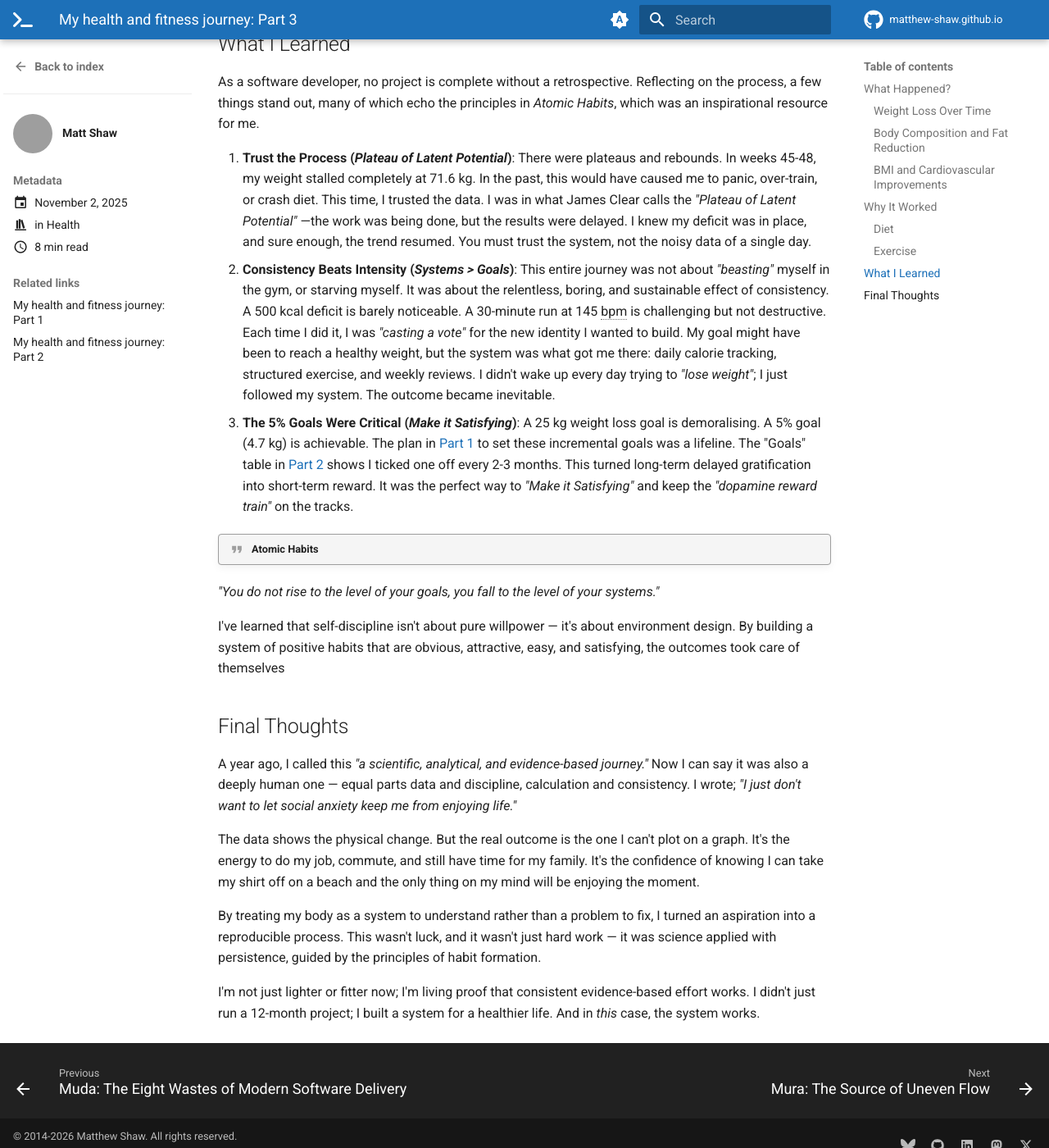
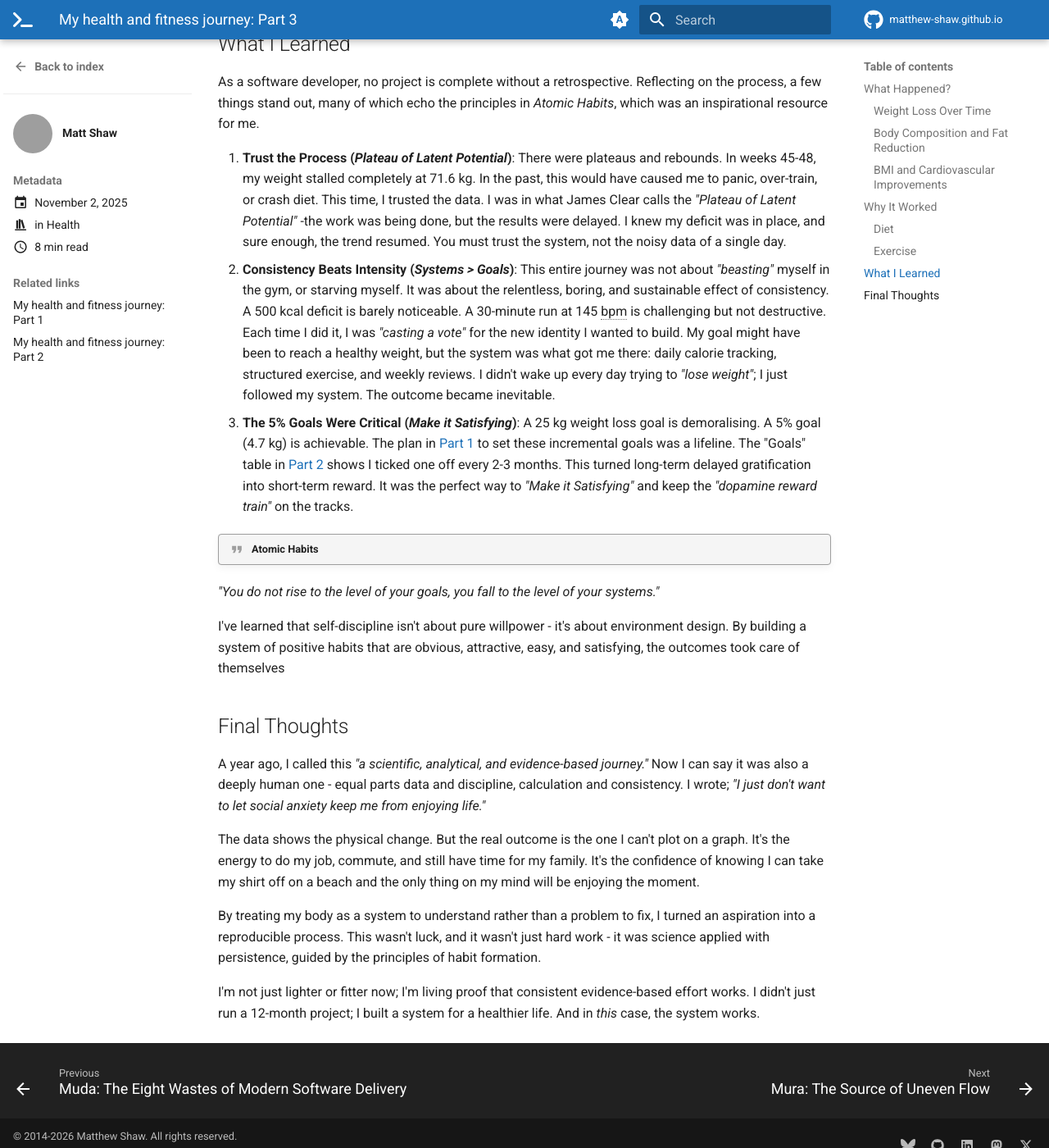
Before and after one commit to matthew-shaw/matthew-shaw.github.io, an MkDocs documentation site: the page built from docs/blog/posts/fitness-journey-3.md, in a window 1280 px wide and 1400 px high, scrolled down 5015 px. Shown: the whole window at 82% size. Built offline with MkDocs 1.6.1 and Material for MkDocs 9.7.7, drawn with Linux system fonts in a browser that asks for light colours; emoji names are drawn with the system emoji font; plug-ins that fetch from the network failed and are left out; comment, search, counter and statistics services are not loaded; some of the changed text lies outside the part shown; grey boxes are pictures that could not be loaded.

Commit message:
begone em dash!

```diff
--- a/docs/blog/posts/fitness-journey-3.md
+++ b/docs/blog/posts/fitness-journey-3.md
@@ -19,9 +19,9 @@ links:
 
 # My health and fitness journey: Part 3
 
-Welcome to the third and final part of this blog series. In [Part 1](fitness-journey-1.md), I outlined a scientific and analytical plan to transform my health and fitness by my 40th birthday. No fads, no guesswork, no pseudo-science — just measurable data, evidence-based methods, and a willingness to test and iterate on myself as the subject. In [Part 2](fitness-journey-2.md), I obsessively tracked and shared 52 weeks of raw data as I executed that plan.
+Welcome to the third and final part of this blog series. In [Part 1](fitness-journey-1.md), I outlined a scientific and analytical plan to transform my health and fitness by my 40th birthday. No fads, no guesswork, no pseudo-science - just measurable data, evidence-based methods, and a willingness to test and iterate on myself as the subject. In [Part 2](fitness-journey-2.md), I obsessively tracked and shared 52 weeks of raw data as I executed that plan.
 
-Now it's time to connect the dots — to bring the theory and the data together, and understand not just _what_ worked, but _why_ it did.
+Now it's time to connect the dots - to bring the theory and the data together, and understand not just _what_ worked, but _why_ it did.
 
 <!-- more -->
 
@@ -45,7 +45,7 @@ In simple terms, I've gone from clinically obese to a healthy BMI, halved my bod
 
 ![Weight](../../assets/images/weight.svg){ width="600" }
 
-Looking at the chart of my actual progress, you can see the compounding effect of small, daily decisions. The overall weight trend is remarkably consistent. There were inevitable fluctuations, but across the full 52 weeks the line follows an exponential decay — rapid early change as glycogen and water stores depleted, followed by slower, more sustainable loss as fat reduction took over.
+Looking at the chart of my actual progress, you can see the compounding effect of small, daily decisions. The overall weight trend is remarkably consistent. There were inevitable fluctuations, but across the full 52 weeks the line follows an exponential decay - rapid early change as glycogen and water stores depleted, followed by slower, more sustainable loss as fat reduction took over.
 
 Each interim goal I set along the way was achieved almost exactly on schedule, confirming that the predictive models I built in [Part 1](fitness-journey-1.md) were not only reasonable but also accurate. This proves that a slow, steady, and predictable loss of ~0.47 kg (1 lb) per week is not only achievable but incredibly sustainable.
 
@@ -65,7 +65,7 @@ BMI isn't perfect, but it's consistent. Moving from 31.9 to 23.6 represents a sh
 
 ![RHR](../../assets/images/rhr.svg){ width="600" }
 
-Meanwhile, my resting heart rate fell from 61 bpm to 55 bpm (with a low of 53 bpm in Week 49). This 10% drop might not sound dramatic, but physiologically it's significant — a sign of improved stroke volume, parasympathetic tone, and overall cardiovascular efficiency. It's the direct outcome of spending a year training predominantly in my Zone 2 range (around 145 bpm), where aerobic adaptation occurs most effectively.
+Meanwhile, my resting heart rate fell from 61 bpm to 55 bpm (with a low of 53 bpm in Week 49). This 10% drop might not sound dramatic, but physiologically it's significant - a sign of improved stroke volume, parasympathetic tone, and overall cardiovascular efficiency. It's the direct outcome of spending a year training predominantly in my Zone 2 range (around 145 bpm), where aerobic adaptation occurs most effectively.
 
 My heart is stronger and more effective, having to do less work to pump blood around a body that is 24.7 kg lighter. This is a profound long-term health improvement.
 
@@ -114,21 +114,21 @@ Let's look at that as a ratio. Of all the weight I lost:
 
 As a software developer, no project is complete without a retrospective. Reflecting on the process, a few things stand out, many of which echo the principles in _Atomic Habits_, which was an inspirational resource for me.
 
-1. **Trust the Process (_Plateau of Latent Potential_)**: There were plateaus and rebounds. In weeks 45-48, my weight stalled completely at 71.6 kg. In the past, this would have caused me to panic, over-train, or crash diet. This time, I trusted the data. I was in what James Clear calls the _"Plateau of Latent Potential"_ —the work was being done, but the results were delayed. I knew my deficit was in place, and sure enough, the trend resumed. You must trust the system, not the noisy data of a single day.
+1. **Trust the Process (_Plateau of Latent Potential_)**: There were plateaus and rebounds. In weeks 45-48, my weight stalled completely at 71.6 kg. In the past, this would have caused me to panic, over-train, or crash diet. This time, I trusted the data. I was in what James Clear calls the _"Plateau of Latent Potential"_ -the work was being done, but the results were delayed. I knew my deficit was in place, and sure enough, the trend resumed. You must trust the system, not the noisy data of a single day.
 2. **Consistency Beats Intensity (_Systems > Goals_)**: This entire journey was not about _"beasting"_ myself in the gym, or starving myself. It was about the relentless, boring, and sustainable effect of consistency. A 500 kcal deficit is barely noticeable. A 30-minute run at 145 bpm is challenging but not destructive. Each time I did it, I was _"casting a vote"_ for the new identity I wanted to build. My goal might have been to reach a healthy weight, but the system was what got me there: daily calorie tracking, structured exercise, and weekly reviews. I didn't wake up every day trying to _"lose weight"_; I just followed my system. The outcome became inevitable.
 3. **The 5% Goals Were Critical (_Make it Satisfying_)**: A 25 kg weight loss goal is demoralising. A 5% goal (4.7 kg) is achievable. The plan in [Part 1](fitness-journey-1.md) to set these incremental goals was a lifeline. The "Goals" table in [Part 2](fitness-journey-2.md) shows I ticked one off every 2-3 months. This turned long-term delayed gratification into short-term reward. It was the perfect way to _"Make it Satisfying"_ and keep the _"dopamine reward train"_ on the tracks.
 
 !!! quote "Atomic Habits"
 _"You do not rise to the level of your goals, you fall to the level of your systems."_
 
-I've learned that self-discipline isn't about pure willpower — it's about environment design. By building a system of positive habits that are obvious, attractive, easy, and satisfying, the outcomes took care of themselves
+I've learned that self-discipline isn't about pure willpower - it's about environment design. By building a system of positive habits that are obvious, attractive, easy, and satisfying, the outcomes took care of themselves
 
 ## Final Thoughts
 
-A year ago, I called this _"a scientific, analytical, and evidence-based journey."_ Now I can say it was also a deeply human one — equal parts data and discipline, calculation and consistency. I wrote; _"I just don't want to let social anxiety keep me from enjoying life."_
+A year ago, I called this _"a scientific, analytical, and evidence-based journey."_ Now I can say it was also a deeply human one - equal parts data and discipline, calculation and consistency. I wrote; _"I just don't want to let social anxiety keep me from enjoying life."_
 
 The data shows the physical change. But the real outcome is the one I can't plot on a graph. It's the energy to do my job, commute, and still have time for my family. It's the confidence of knowing I can take my shirt off on a beach and the only thing on my mind will be enjoying the moment.
 
-By treating my body as a system to understand rather than a problem to fix, I turned an aspiration into a reproducible process. This wasn't luck, and it wasn't just hard work — it was science applied with persistence, guided by the principles of habit formation.
+By treating my body as a system to understand rather than a problem to fix, I turned an aspiration into a reproducible process. This wasn't luck, and it wasn't just hard work - it was science applied with persistence, guided by the principles of habit formation.
 
 I'm not just lighter or fitter now; I'm living proof that consistent evidence-based effort works. I didn't just run a 12-month project; I built a system for a healthier life. And in _this_ case, the system works.
```
Also changed, not shown: docs/blog/posts/mash-time-tracker.md (+3 -3 lines), docs/blog/posts/mind-over-matter.md (+4 -4 lines), docs/blog/posts/sociotechnical-playbook.md (+3 -3 lines).
